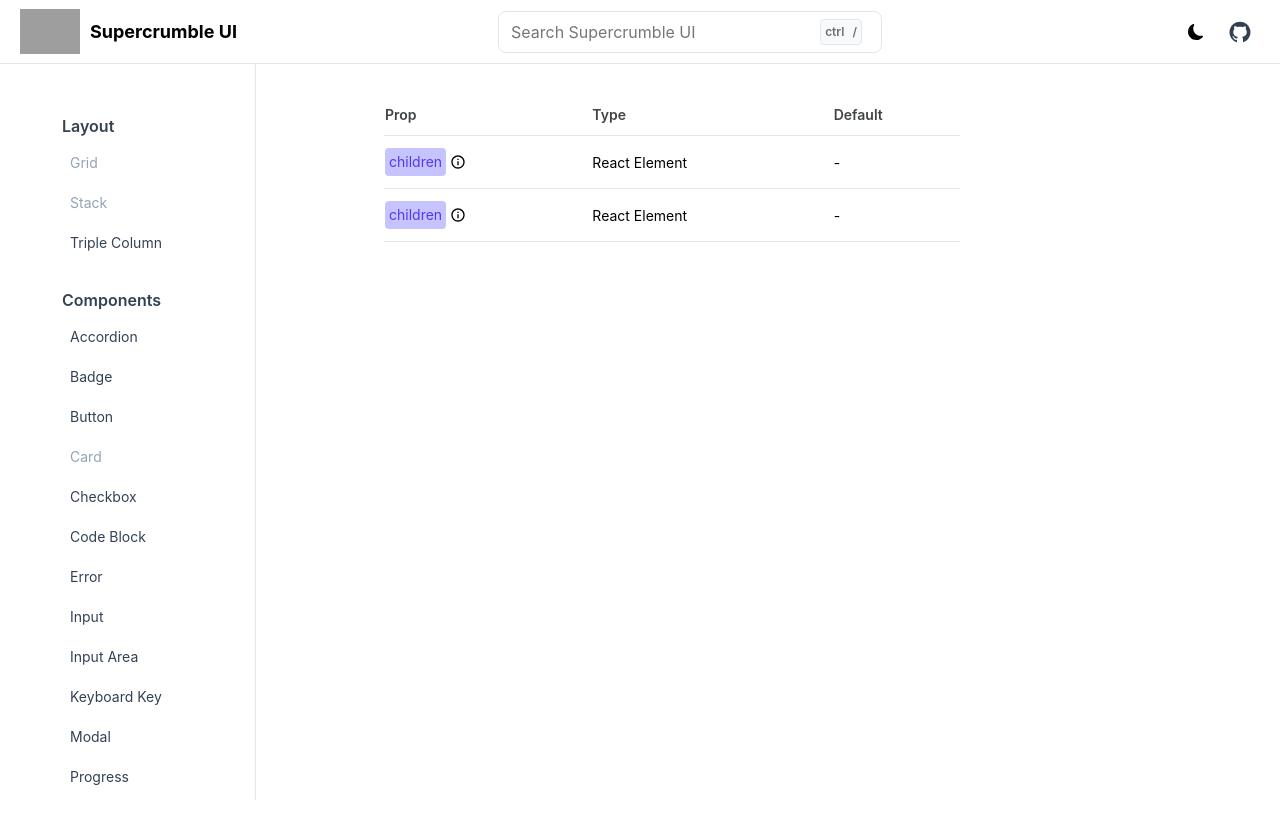
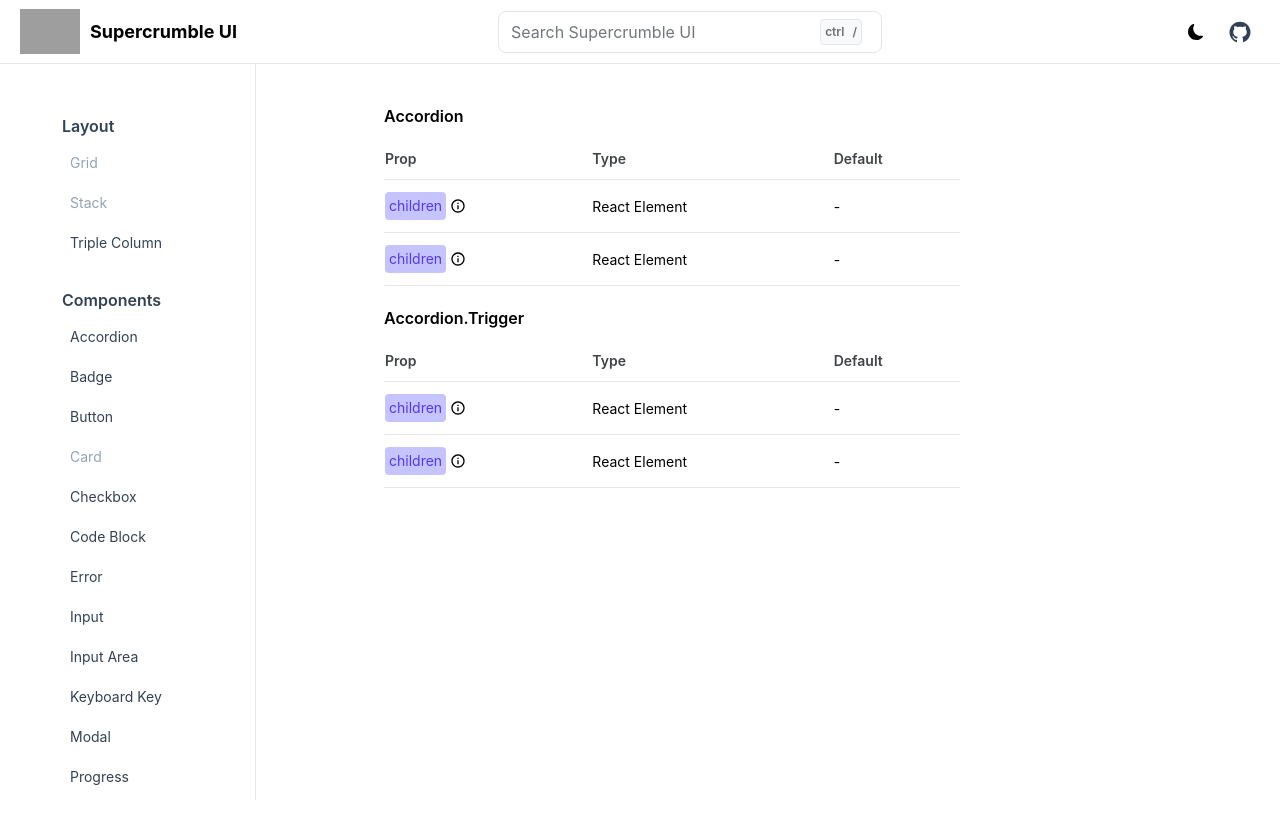
Before and after one commit to elijahnikov/ui, a Next.js app: page / in a window 1280 px wide. Shown: the top 838 px of the page. Built offline with nearby package versions, Linux system fonts and the light colour scheme; grey boxes are pictures that could not be loaded.

Commit message:
adding title to apireferencetable

```diff
--- a/src/components/common/APIReferenceTable/APIReferenceTable.tsx
+++ b/src/components/common/APIReferenceTable/APIReferenceTable.tsx
@@ -53,9 +53,10 @@
 
 interface APIReferenceTableProps {
     data: Prop[];
+    title?: string;
 }
 
-const APIReferenceTable = ({ data }: APIReferenceTableProps) => {
+const APIReferenceTable = ({ data, title }: APIReferenceTableProps) => {
     const table = useReactTable({
         data,
         columns,
@@ -63,7 +64,8 @@
     });
 
     return (
-        <div className="w-[100%]">
+        <div className="w-[100%] mb-5">
+            <p className="font-semibold mb-5">{title}</p>
             <table className="w-[100%]">
                 <thead>
                     {table.getHeaderGroups().map((headerGroup) => (
--- a/src/pages/index.tsx
+++ b/src/pages/index.tsx
@@ -6,6 +6,24 @@
     return (
         <Layout>
             <APIReferenceTable
+                title="Accordion"
+                data={[
+                    {
+                        propName: "children",
+                        tooltip: "hello",
+                        type: "React Element",
+                        default: "-",
+                    },
+                    {
+                        propName: "children",
+                        tooltip: "hello",
+                        type: "React Element",
+                        default: "-",
+                    },
+                ]}
+            />
+            <APIReferenceTable
+                title="Accordion.Trigger"
                 data={[
                     {
                         propName: "children",
```
